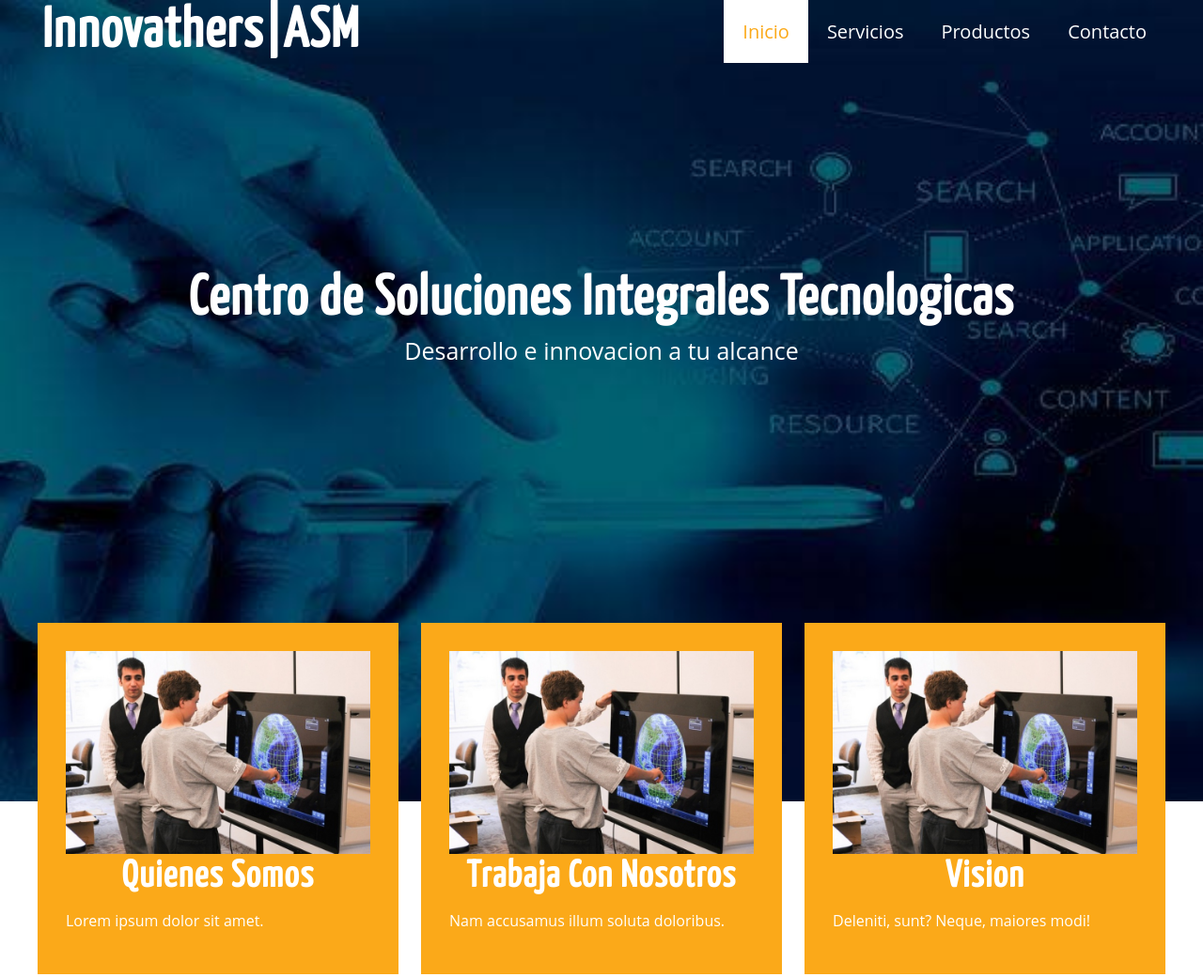
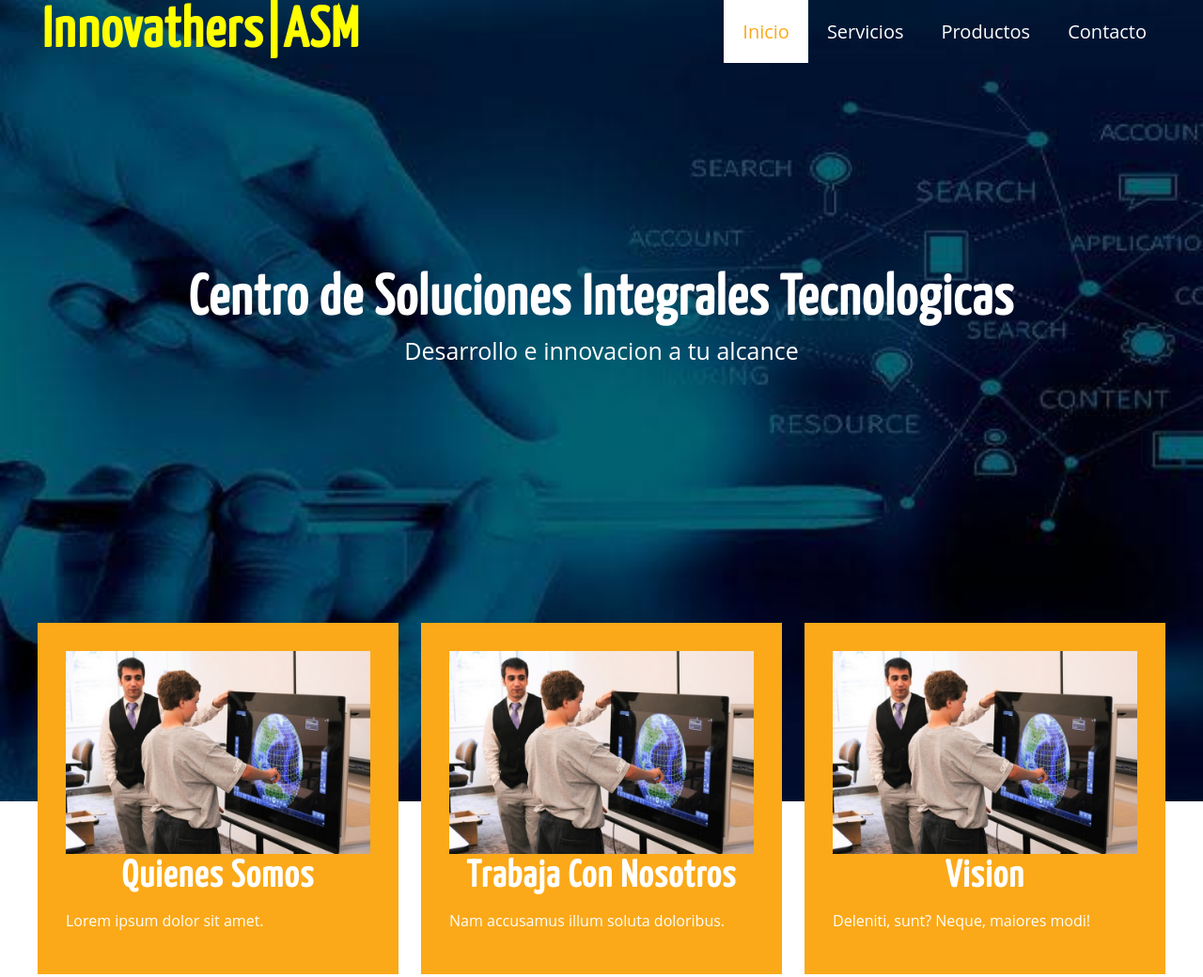
Before and after one commit to Adolfo2803/innovather, a plain HTML site: page index.html in a window 1280 px wide. Shown: the top 1040 px of the page at 94% size. Drawn offline with Linux system fonts and the light colour scheme; a web font is replaced by a local one.

Commit message:
Se modifico el color de texto dela clase logo en index.html

```diff
--- a/css/estilos.css
+++ b/css/estilos.css
@@ -66,7 +66,7 @@ img {
 .logo,
 .material-icons {
   margin: 5px;
-  color:#fff;
+  color: yellow;
 }
 /*Estilo de menu---------------------------------------*/
 .nav {
```
